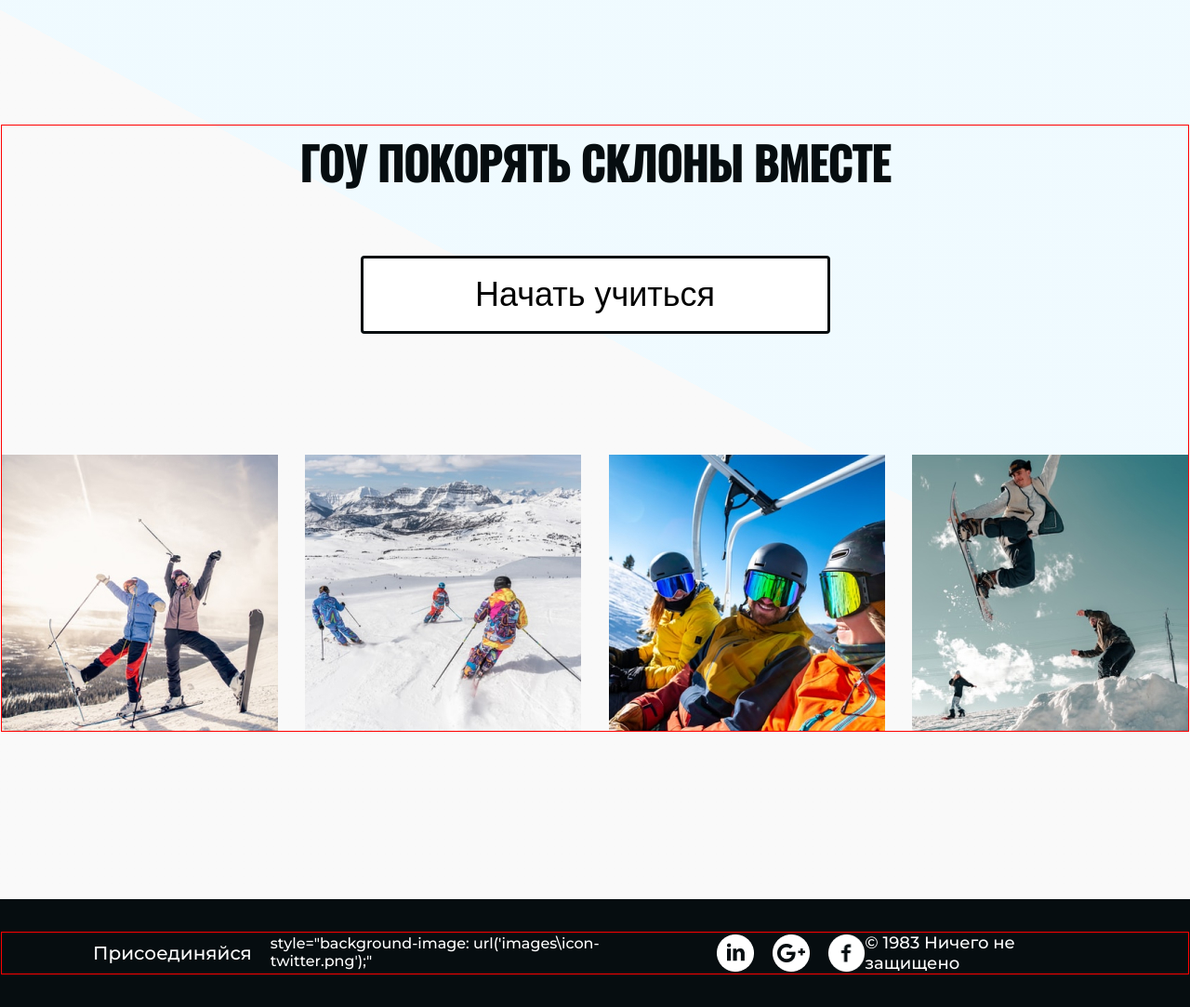
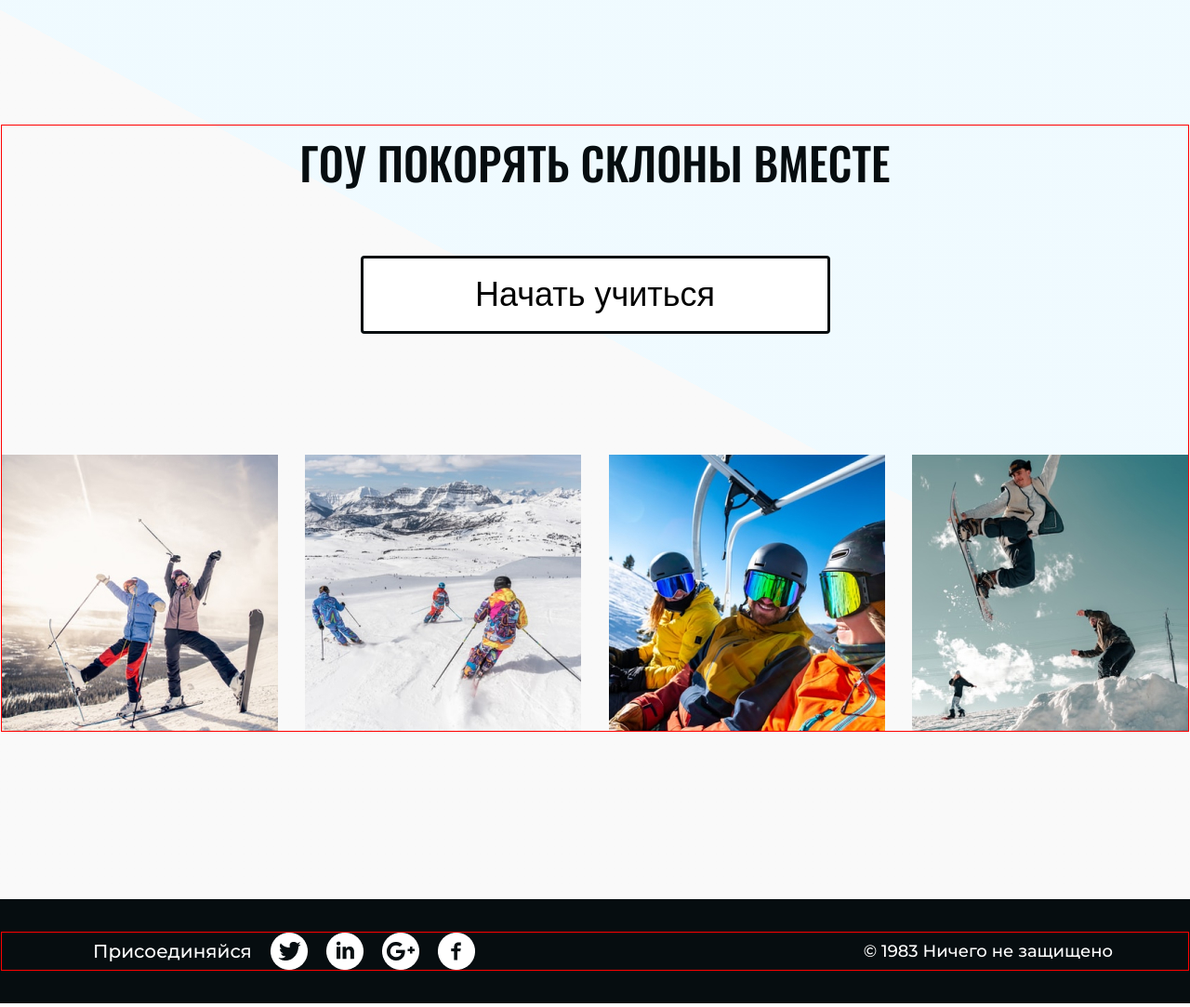
Before and after one commit to pavgigii/sky-school-pakhalenko, a plain HTML site: page index.html in a window 1280 px wide. Shown: the part 1940-3023 px from the top of the page at 93% size. Drawn offline with Linux system fonts and the light colour scheme.

Commit message:
Обновил ссылки на соц.сети

```diff
--- a/index.html
+++ b/index.html
@@ -92,21 +92,16 @@
         <p class="join">Присоединяйся</p>
         <ul class="social">
           <li class="social-item">
-            <a href="#" title="Подписывайся в Twitter" class="social-link">
-              style="background-image: url('images\icon-twitter.png');"
-            </a>
+            <a href="#" title="Подписывайся в твиттере" style="background-image: url(/images/icon-twitter.png);" class="social-link"></a>
           </li>
           <li class="social-item">
-            <a href="#" class="social-link"></a>
-            <img src="images/icon-inst.png" alt="Иконка соц.сети instagram">
+            <a href="#" title="Подписывайся в инсте" style="background-image: url(/images/icon-inst.png);" class="social-link"></a>
           </li>
           <li class="social-item">
-            <a href="#" class="social-link"></a>
-            <img src="images/icon-gg.png" alt="Иконка соц.сети google">
+            <a href="#" title="Подписывайся в гугле" style="background-image: url(/images/icon-gg.png);" class="social-link"></a>
           </li>
           <li class="social-item">
-            <a href="#" class="social-link"></a>
-            <img src="images/icon-face.png" alt="Иконка соц.сети facebook">
+            <a href="#" title="Подписывайся в фб" style="background-image: url(/images/icon-face.png);" class="social-link"></a>
           </li>
         </ul>
         <p class="copyright">© 1983 Ничего не защищено</p>
--- a/styles/style.css
+++ b/styles/style.css
@@ -144,9 +144,10 @@ h1 {
   background: rgba(102, 209, 255, .1);
 }
 
-.services-title {
+h2 {
   text-align: center;
   font-family: 'Oswald';
+  font-weight: 500;
   font-size: 48px;
   line-height: 80px;
   text-transform:uppercase
@@ -191,16 +192,10 @@ h3 {
   padding: 180px 0;
 }
 
-.lead-block-text{
-  text-align: center;
-  font-family: 'Oswald';
-  font-size: 48px;
-  line-height: 80px;
-  text-transform:uppercase
-}
 
 .btn-lead {
   display: block;
+  min-width: 505px;
   margin: 60px auto 0;
   font-weight: 500;
   font-size: 36px;
@@ -213,7 +208,6 @@ h3 {
   list-style: none;
   padding-top: 130px;
 }
-
 
 
 
@@ -242,8 +236,8 @@ h3 {
 
 .social {
   margin: 0;
-  padding: 50;
   display: flex;
+  align-items: center;
   list-style: none;
 }
 
@@ -251,6 +245,17 @@ h3 {
   padding-left: 20px;
 }
 
+.social-link {
+  display: block;
+  width: 40px;
+  height: 40px;
+  background-repeat: no-repeat;
+  background-size: contain;
+  background-position: center;
+}
+
+
+
 .copyright {
   margin-left: auto;
   padding-right: 81px;
```
